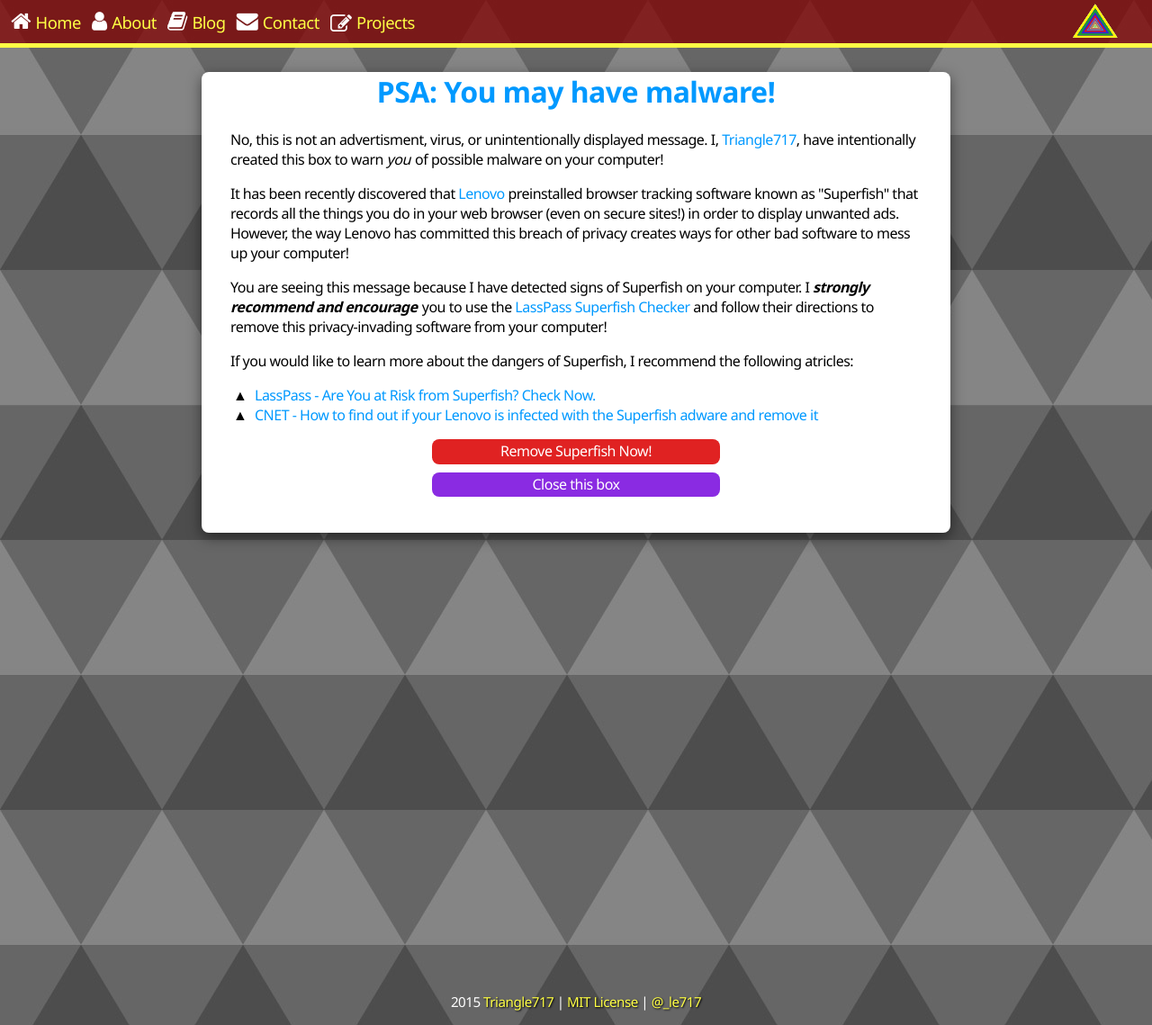
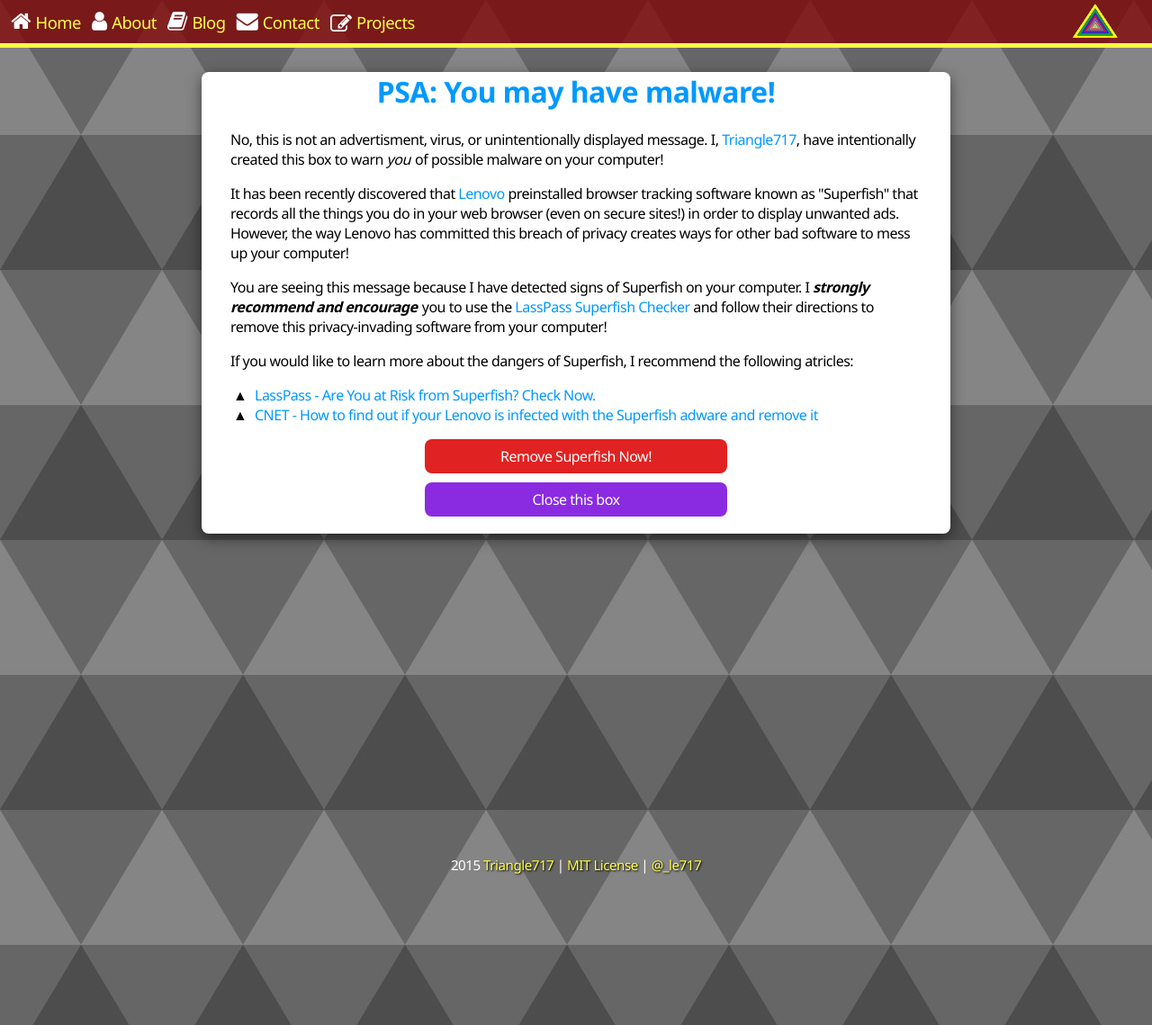
Before and after one commit to le717/le717.github.io, a Jekyll site: the page built from test.html, in a window 1280 px wide and 1139 px high. Shown: the whole window at 90% size. Built offline with Jekyll 4.4.1, drawn with Linux system fonts in a browser that asks for light colours; nearby versions of some CDN libraries.

Commit message:
. [ci skip]

```diff
--- a/_includes/lenovo.html
+++ b/_includes/lenovo.html
@@ -15,6 +15,6 @@
       CNET - How to find out if your Lenovo is infected with the Superfish adware and remove it</a></li>
   </ul>
 
-  <div class="btn remove"><a href="https://blog.lastpass.com/2015/02/are-you-at-risk-from-superfish-check-now.html/">Remove Superfish Now!</a></div>
+  <div class="btn remove" onclick="window.location.href = 'https://blog.lastpass.com/2015/02/are-you-at-risk-from-superfish-check-now.html/';">Remove Superfish Now!</div>
   <div class="btn close">Close this box</div>
 </div>
--- a/css/_lenovo.scss
+++ b/css/_lenovo.scss
@@ -1,10 +1,11 @@
 .lenovo {
   position: relative;
   width: 50em;
-  height: 32em;
+  max-width: 80%;
   margin-left: auto;
   margin-right: auto;
   padding-left: 1em;
+  padding-bottom: 1.5%;
   padding-right: 1em;
   border-radius: 0.5em;
   background-color: $color-white;
@@ -17,16 +18,17 @@
     color: $color-blue-header;
   }
 
-  h1 { @extend .text-center; color: $color-blue-header; }
+  h1 {
+    @extend .text-center;
+    color: $color-blue-header;
+  }
 
   .btn {
     @extend .block-center;
     @extend .text-center;
     width: 40%;
-    height: 1.5em;
     margin-top: 0.6em;
-    padding-top: 0.1em;
-    padding-bottom: 0.1em;
+    padding: 0.5em;
     color: $color-white;
     border-radius: 0.5em;
 
@@ -36,11 +38,9 @@
       color: $color-white;
       background-color: #E02222;
 
-      a { color: $color-white; }
+      &:hover { @extend .text-decor-underline; }
     }
 
-    &.close {
-      background-color: #8A2BE2;
-    }
+    &.close { background-color: #8A2BE2; }
   }
 }
```
Also changed, not shown: test.html (+0 -7 lines).
